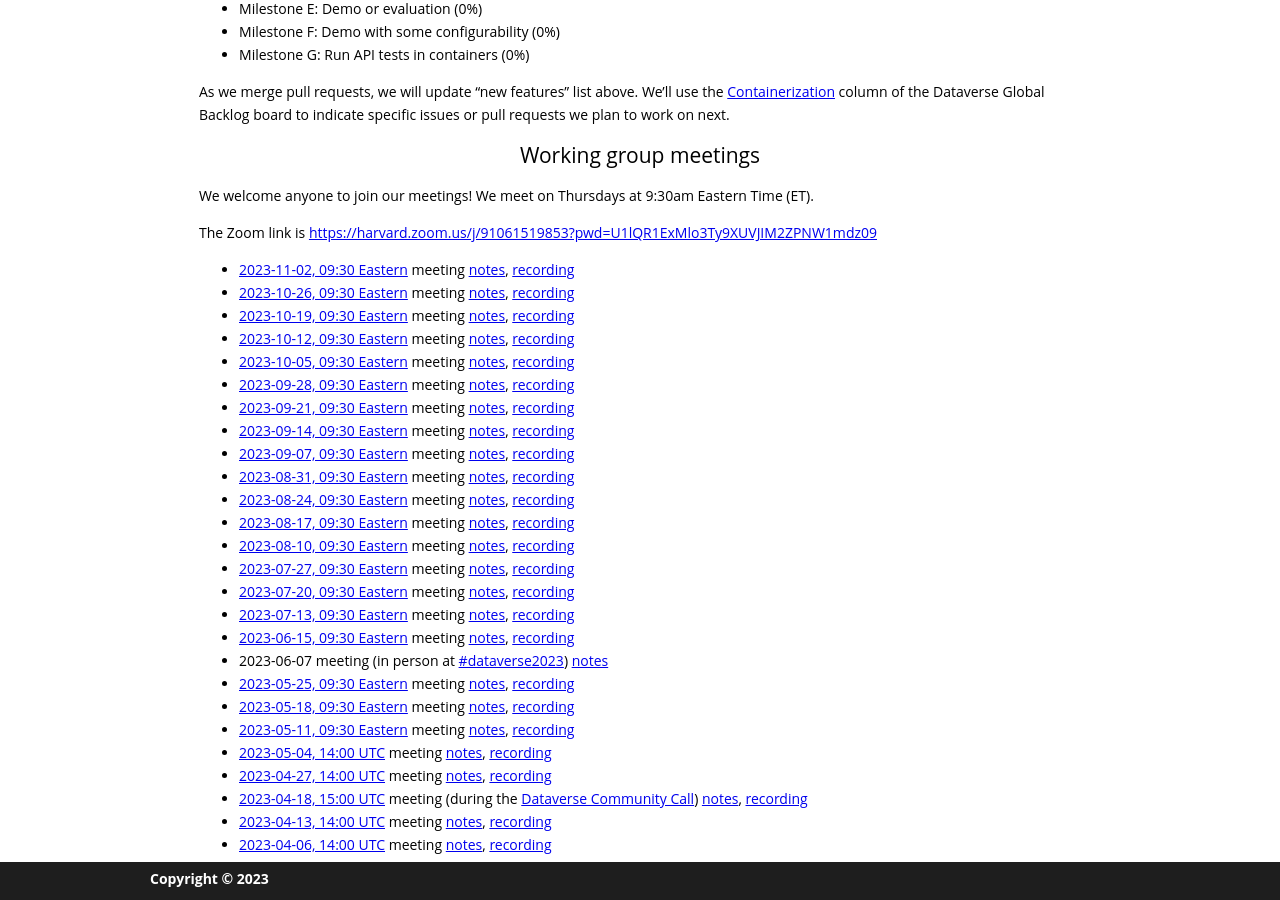
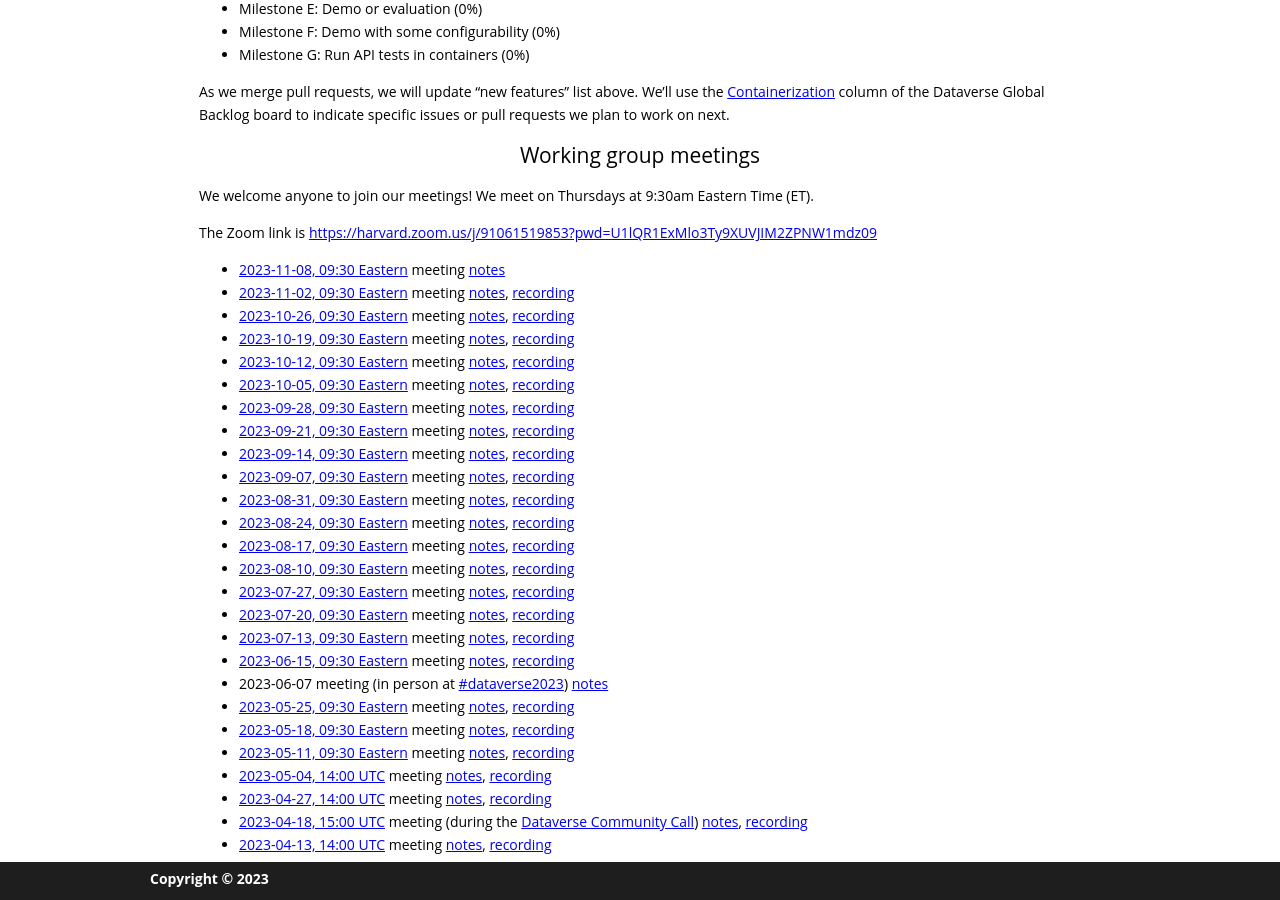
Before and after one commit to gdcc/ct.gdcc.io, a Jekyll site: the page built from index.md, in a window 1280 px wide and 900 px high, scrolled down 1565 px. Built offline with Jekyll 4.4.1, drawn with Linux system fonts in a browser that asks for light colours; our own code applies the rules of GitHub Pages for plain Markdown files.

Commit message:
add next meeting

```diff
--- a/index.md
+++ b/index.md
@@ -56,6 +56,8 @@ As we merge pull requests, we will update "new features" list above. We'll use t
 We welcome anyone to join our meetings! We meet on Thursdays at 9:30am Eastern Time (ET).
 
 The Zoom link is <https://harvard.zoom.us/j/91061519853?pwd=U1lQR1ExMlo3Ty9XUVJIM2ZPNW1mdz09>
+
+- [2023-11-08, 09:30 Eastern](https://time.is/compare/0930_8_Nov_2023_in_Boston) meeting [notes](https://docs.google.com/document/d/1kDJDldGVQlQ1bx4mf7g1M1HVSnTfCKeE1qepBzGsUrA/edit?usp=sharing)
 - [2023-11-02, 09:30 Eastern](https://time.is/compare/0930_2_Nov_2023_in_Boston) meeting [notes](https://docs.google.com/document/d/1iE-DHDxWNK6OYNgqnLPo3i6pIH6Danw5rysXL_COjVc/edit?usp=sharing), [recording](https://harvard.zoom.us/rec/share/-s-zXjWpkUUuxOm18BBXcdJk4OsxzWkEj8JJRJ0qUm2I_22QlpMNtJb8es_o1s0E.nFGj85s7iBqiNSsc)
 - [2023-10-26, 09:30 Eastern](https://time.is/compare/0930_26_Oct_2023_in_Boston) meeting [notes](https://docs.google.com/document/d/1H8hkiDkJAwGkt-cFtLsYQNw6XPE8KoK6ND-tp6xcTPo/edit?usp=sharing), [recording](https://harvard.zoom.us/rec/share/2K4FdLQ9YySUooxHkBvLUVJ9hN-eKwkmk9ztJ62nCTPhJA2Hn7G-E-iOJTcU4cI-.Nm9FCtqrmONgjBdL)
 - [2023-10-19, 09:30 Eastern](https://time.is/compare/0930_19_Oct_2023_in_Boston) meeting [notes](https://docs.google.com/document/d/1CT2HiulVF3DSto4GBOq6F6VcR724vyEdykY1o60I4xU/edit?usp=sharing), [recording](https://harvard.zoom.us/rec/share/sXvYnt4ojCIePOafbYCnTp4Jvmuyd3dO6I2sRSP2U-jIkSPZV3q3DSrY2iN3kYLL.AythwksVvTKN3Lmk)
```
